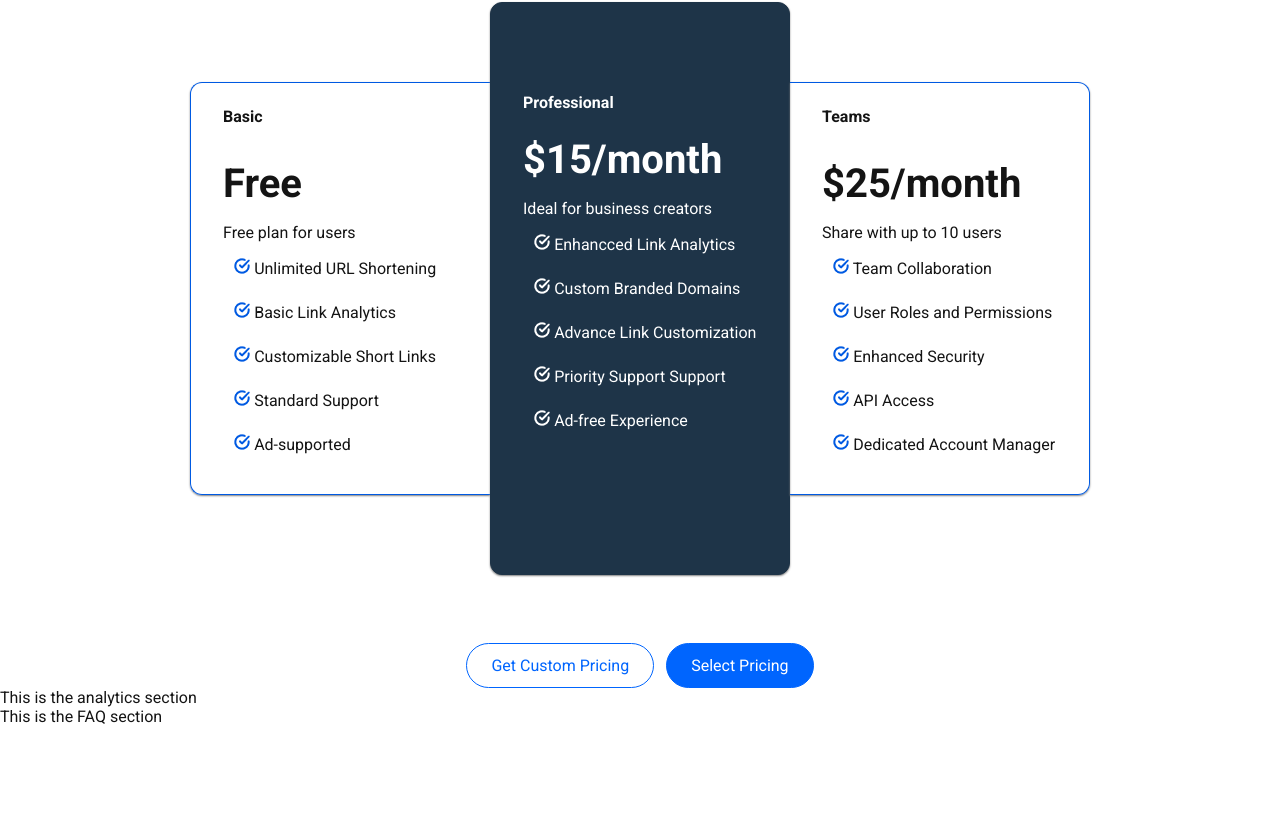
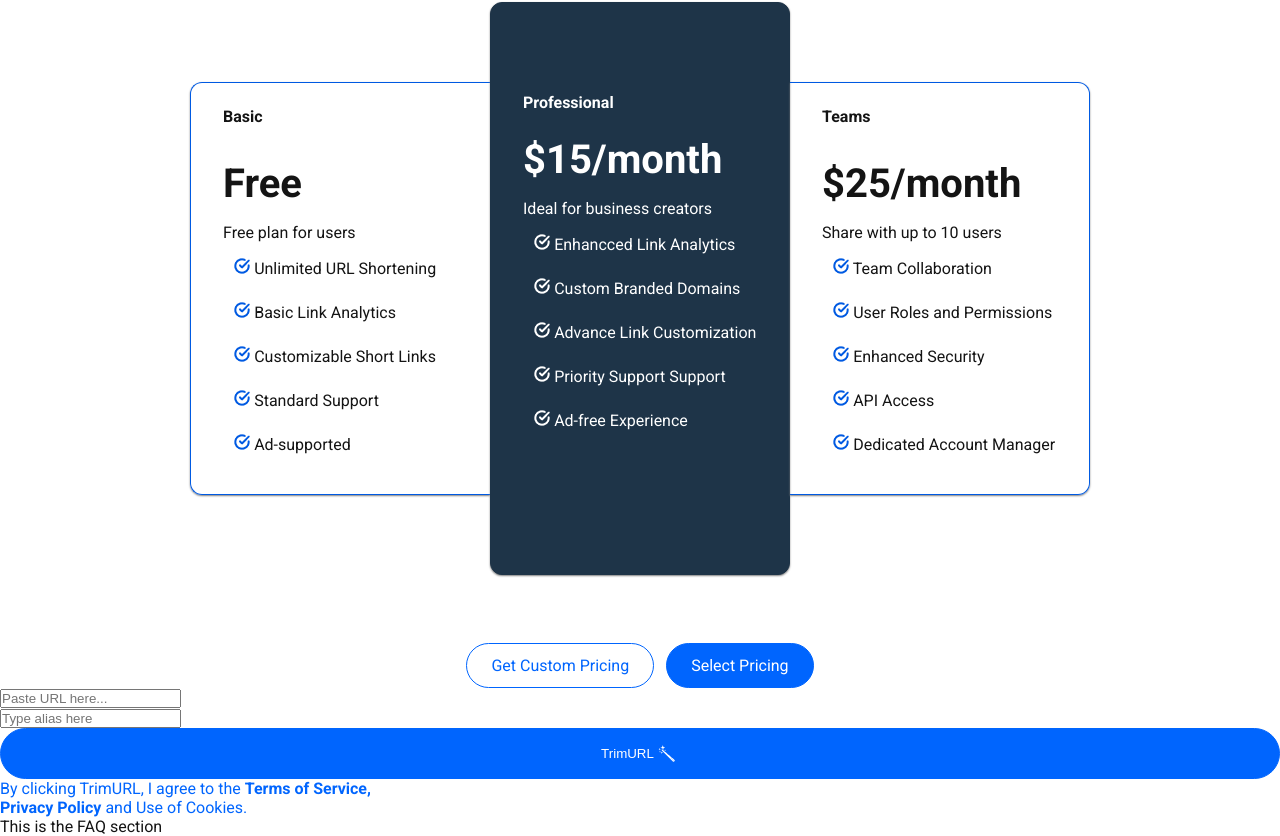
Before and after one commit to kswitch/altschool-first-sem-assignment, a plain HTML site: page index.html in a window 1280 px wide. Shown: the part 2119-2955 px from the top of the page. Before the commit the page ends 2845 px from the top, so only its background shows below. Drawn offline with Linux system fonts and the light colour scheme.

Commit message:
Analytics section started

```diff
--- a/index.html
+++ b/index.html
@@ -164,7 +164,16 @@
         </section>
 
         <section id="Analytics">
-            <p>This is the analytics section</p>
+            <div>
+                <form class="analytics-form">
+                    <input type="text" placeholder="Paste URL here..." />
+                    <div>
+                        <input type="text" placeholder="Type alias here" />
+                    </div>
+                    <button class="btn-design btn-block"><span>TrimURL</span> <img src="images/magic-wand.png" alt="Magic Wand Icon" class="trim-url-wand" style="display: inline-flex;"/></button>
+                    <p class="blue-txt">By clicking TrimURL, I agree to the <strong>Terms of Service, <br/>Privacy Policy</strong> and Use of Cookies.</p>
+                </form>
+            </div>
         </section>
         <section id="Faqs">
             <p>This is the FAQ section</p>
--- a/styles.css
+++ b/styles.css
@@ -149,6 +149,7 @@ li {
     text-align: left;
     justify-content: center;
     gap: 6rem;
+    padding-left: 4rem;
 }
 
 .features-bottom-why {
@@ -202,3 +203,17 @@ li {
     padding-left: 0.7rem;
     margin: 1rem auto;
 }
+
+.analytics-form {
+
+}
+
+.btn-block {
+    width: 100%;
+    display: flex;
+    justify-content: center;
+}
+
+.btn-block span, .trim-url-wand {
+    align-self: center;
+}
```
Also changed, not shown: images/magic-wand.png (added).
